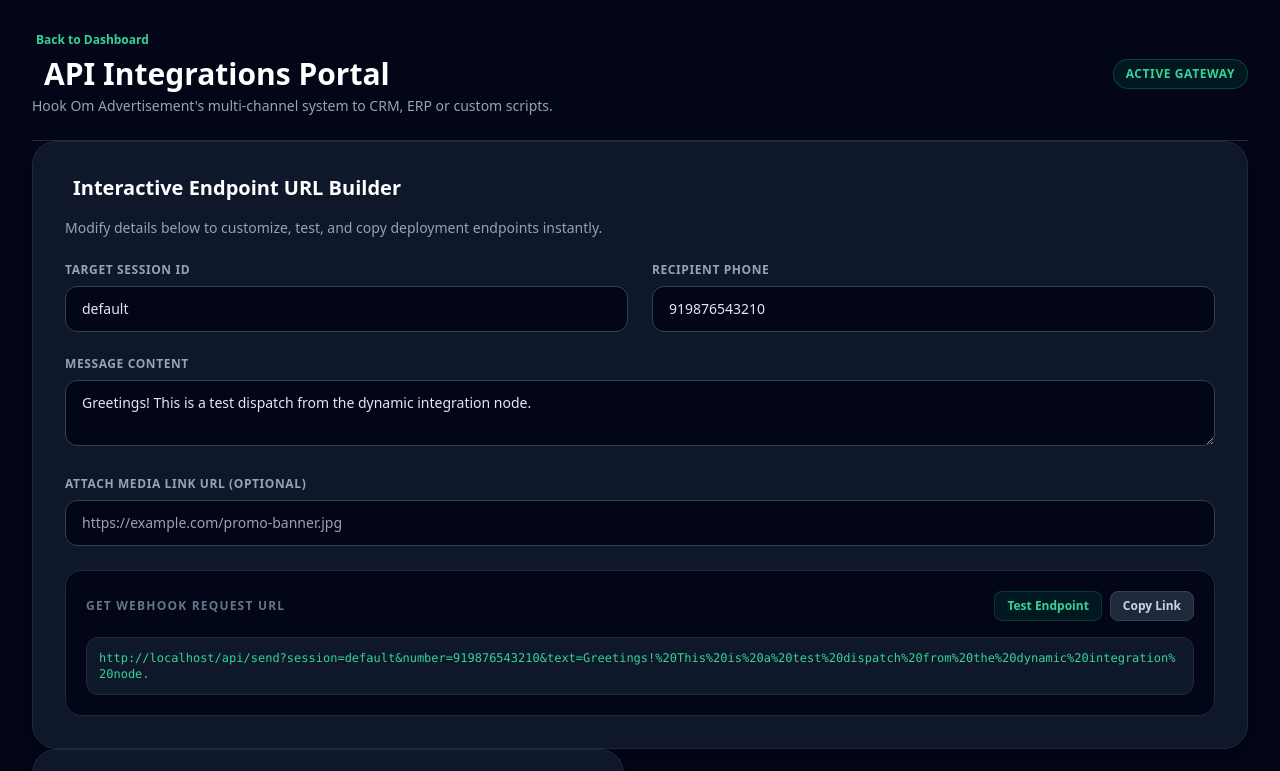
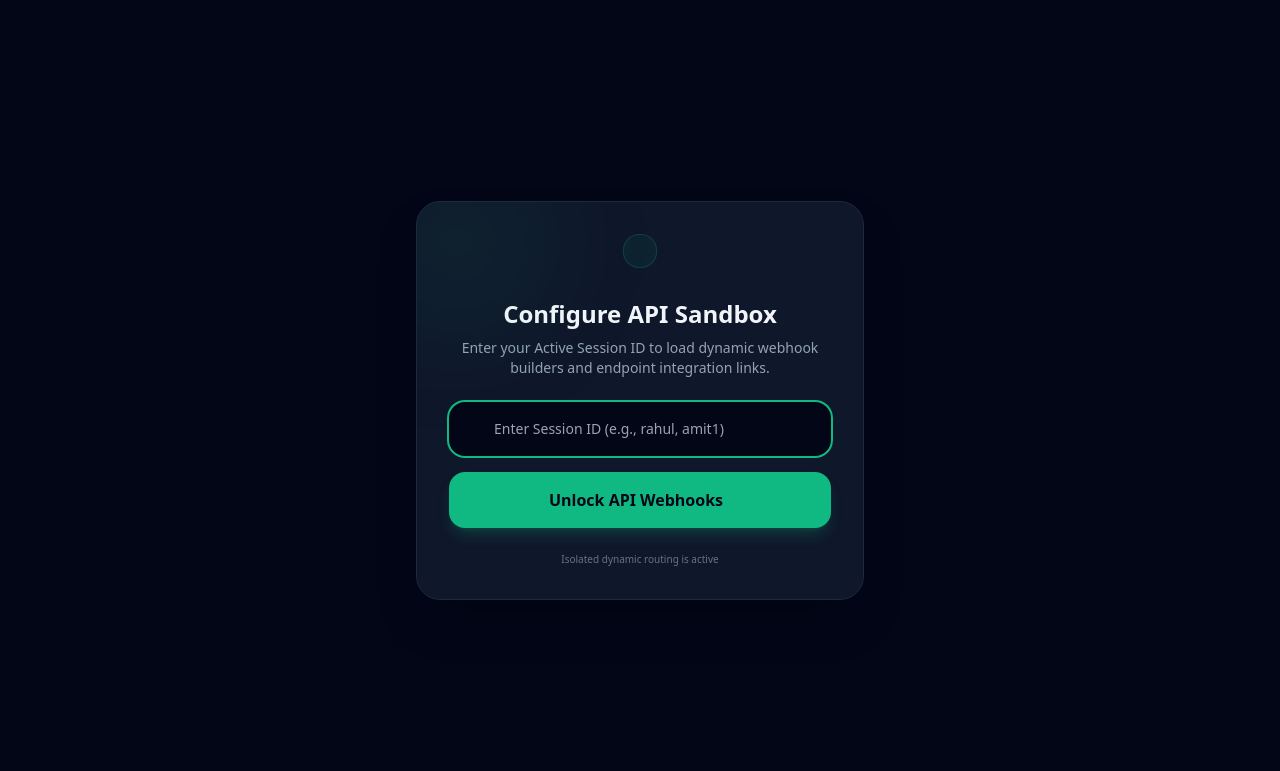
Before and after one commit to thersihag/whatsapp-gateway, a website: page public/api.html in a window 1280 px wide. Shown: the top 771 px of the page. Drawn offline with nearby package versions, Linux system fonts and the light colour scheme.

Commit message:
Update api.html

```diff
--- a/public/api.html
+++ b/public/api.html
@@ -8,6 +8,37 @@
 </head>
 <body class="bg-slate-950 text-slate-100 p-8">
     <!-- Header -->
+<!-- Gatekeeper API Block Prompt Modal -->
+<div id="gatekeeperModal" class="fixed inset-0 bg-slate-950 z-50 flex items-center justify-center p-6 transition-all duration-300">
+    <div class="max-w-md w-full bg-slate-900 border border-slate-800 rounded-3xl p-8 text-center shadow-2xl relative overflow-hidden">
+        <div class="absolute -top-10 -left-10 w-40 h-40 bg-emerald-500/10 rounded-full blur-3xl"></div>
+
+        <div class="bg-emerald-600/10 p-4 rounded-2xl inline-block mb-6 border border-emerald-500/20">
+            <i class="fas fa-key text-4xl text-emerald-400"></i>
+        </div>
+
+        <h2 class="text-2xl font-bold mb-2">Configure API Sandbox</h2>
+        <p class="text-slate-400 text-sm mb-6">Enter your Active Session ID to load dynamic webhook builders and endpoint integration links.</p>
+
+        <div class="space-y-4">
+            <div class="relative">
+                <i class="fas fa-fingerprint absolute left-4 top-1/2 -translate-y-1/2 text-slate-500"></i>
+                <input type="text" id="initialSessionInput" placeholder="Enter Session ID (e.g., rahul, amit1)"
+                    class="w-full bg-slate-950 border border-slate-700 rounded-2xl pl-11 pr-4 py-4 text-sm focus:outline-none focus:ring-2 focus:ring-emerald-500 focus:border-transparent text-slate-200">
+            </div>
+            <button onclick="submitGatekeeperSession()" class="w-full bg-emerald-500 hover:bg-emerald-600 text-slate-950 font-bold py-4 rounded-2xl transition flex items-center justify-center gap-2 shadow-lg shadow-emerald-500/20">
+                Unlock API Webhooks <i class="fas fa-arrow-right"></i>
+            </button>
+        </div>
+        <p class="text-[10px] text-slate-500 mt-6">Isolated dynamic routing is active</p>
+    </div>
+</div>
+
+<!-- Main Workspace (Hidden until Gatekeeper Verified) -->
+<div id="workspaceContent" class="opacity-0 transition-opacity duration-500 pointer-events-none p-6 md:p-12">
+    <div class="max-w-5xl mx-auto space-y-8">
+
+        <!-- Header -->
         <div class="flex items-center justify-between border-b border-slate-800 pb-6">
             <div>
                 <a href="/" class="text-xs font-semibold text-emerald-400 hover:underline flex items-center gap-1 mb-2">
@@ -16,11 +47,11 @@
                 <h1 class="text-3xl font-extrabold text-white flex items-center gap-3">
                     <i class="fas fa-plug text-emerald-500"></i> API Integrations Portal
                 </h1>
-            <p class="text-slate-400 text-sm mt-1">Hook Om Advertisement's multi-channel system to CRM, ERP or custom scripts.</p>
+                <p class="text-slate-400 text-sm mt-1">Configure your systems to seamlessly push notifications through session: <span id="currentSessionTag" class="text-emerald-400 font-bold font-mono">None</span></p>
             </div>
-        <div class="bg-emerald-500/10 text-emerald-400 text-xs px-3 py-1.5 rounded-full border border-emerald-500/30 font-bold uppercase tracking-wider">
-            Active Gateway
-        </div>
+            <button onclick="switchSessionPrompt()" class="bg-slate-800 hover:bg-slate-700 text-slate-300 font-bold text-xs px-4 py-2.5 rounded-xl border border-slate-700 transition">
+                <i class="fas fa-key text-emerald-400"></i> Switch ID
+            </button>
         </div>
 
         <!-- Interactive Sandbox Builder -->
@@ -28,13 +59,13 @@
             <h2 class="text-xl font-bold mb-4 flex items-center gap-2 text-white">
                 <i class="fas fa-sliders-h text-emerald-500"></i> Interactive Endpoint URL Builder
             </h2>
-        <p class="text-slate-400 text-sm mb-6">Modify details below to customize, test, and copy deployment endpoints instantly.</p>
+            <p class="text-slate-400 text-sm mb-6">Modify parameters below to build and test your production endpoints live.</p>
 
             <div class="grid grid-cols-1 md:grid-cols-2 gap-6 mb-6">
                 <div>
-                <label class="block text-xs font-bold uppercase tracking-wider text-slate-400 mb-2">Target Session ID</label>
-                <input type="text" id="apiSession" value="default" oninput="buildApiUrl()"
-                    class="w-full bg-slate-950 border border-slate-700 rounded-xl px-4 py-3 text-sm text-slate-200 focus:outline-none focus:ring-1 focus:ring-emerald-500">
+                    <label class="block text-xs font-bold uppercase tracking-wider text-slate-400 mb-2">Target Session ID (Read-only)</label>
+                    <input type="text" id="apiSession" disabled
+                        class="w-full bg-slate-950/50 border border-slate-800 rounded-xl px-4 py-3 text-sm text-slate-500 font-mono cursor-not-allowed">
                 </div>
                 <div>
                     <label class="block text-xs font-bold uppercase tracking-wider text-slate-400 mb-2">Recipient Phone</label>
@@ -44,7 +75,7 @@
                 <div class="md:col-span-2">
                     <label class="block text-xs font-bold uppercase tracking-wider text-slate-400 mb-2">Message Content</label>
                     <textarea id="apiText" rows="2" oninput="buildApiUrl()"
-                    class="w-full bg-slate-950 border border-slate-700 rounded-xl px-4 py-3 text-sm text-slate-200 focus:outline-none focus:ring-1 focus:ring-emerald-500">Greetings! This is a test dispatch from the dynamic integration node.</textarea>
+                        class="w-full bg-slate-950 border border-slate-700 rounded-xl px-4 py-3 text-sm text-slate-200 focus:outline-none focus:ring-1 focus:ring-emerald-500 font-sans">Greetings! This is a test dispatch from the dynamic integration node.</textarea>
                 </div>
                 <div class="md:col-span-2">
                     <label class="block text-xs font-bold uppercase tracking-wider text-slate-400 mb-2">Attach Media Link URL (Optional)</label>
@@ -122,6 +153,7 @@ BAD INSTANCE ERROR (400)
 
 
     </div>
+</div>
 
 <!-- Alert Dialog -->
 <div id="apiAlert" class="hidden fixed bottom-6 right-6 bg-slate-900 border border-emerald-500/50 rounded-2xl px-6 py-4 shadow-2xl z-50 flex items-center gap-3">
@@ -129,6 +161,8 @@ BAD INSTANCE ERROR (400)
 </div>
 
 <script>
+    let activeSession = null;
+
     function showAlert(msg, isSuccess = true) {
         const alertBox = document.getElementById('apiAlert');
         const alertMsg = document.getElementById('apiAlertMessage');
@@ -142,14 +176,51 @@ BAD INSTANCE ERROR (400)
         setTimeout(() => alertBox.classList.add('hidden'), 3500);
     }
 
+    // Gatekeeper control flow
+    function submitGatekeeperSession() {
+        const val = document.getElementById('initialSessionInput').value.trim();
+        if (!val || val.length < 3) {
+            return showAlert("Please enter a valid Session ID (minimum 3 characters)", false);
+        }
+
+        activeSession = val.toLowerCase().replace(/[^a-z0-9]/g, '');
+        localStorage.setItem('wa_gateway_session', activeSession);
+
+        initializeApiPortal();
+    }
+
+    function switchSessionPrompt() {
+        localStorage.removeItem('wa_gateway_session');
+        activeSession = null;
+
+        document.getElementById('workspaceContent').className = "opacity-0 transition-opacity duration-500 pointer-events-none p-6 md:p-12";
+        document.getElementById('gatekeeperModal').classList.remove('hidden');
+        document.getElementById('initialSessionInput').value = '';
+        document.getElementById('initialSessionInput').focus();
+    }
+
+    function initializeApiPortal() {
+        document.getElementById('gatekeeperModal').classList.add('hidden');
+
+        const content = document.getElementById('workspaceContent');
+        content.classList.remove('pointer-events-none');
+        content.className = "opacity-100 transition-opacity duration-500 p-6 md:p-12";
+
+        document.getElementById('currentSessionTag').innerText = activeSession;
+        document.getElementById('apiSession').value = activeSession;
+
+        buildApiUrl();
+        showAlert(`Workspace API unlocked for: [${activeSession}]`);
+    }
+
     function buildApiUrl() {
+        if (!activeSession) return;
         const host = window.location.origin;
-        const session = document.getElementById('apiSession').value.trim() || 'default';
         const number = document.getElementById('apiPhone').value.trim() || '919876543210';
         const text = encodeURIComponent(document.getElementById('apiText').value.trim());
         const media = encodeURIComponent(document.getElementById('apiMedia').value.trim());
 
-        let finalUrl = `${host}/api/send?session=${session}&number=${number}&text=${text}`;
+        let finalUrl = `${host}/api/send?session=${activeSession}&number=${number}&text=${text}`;
         if (media) {
             finalUrl += `&media=${media}`;
         }
@@ -178,13 +249,20 @@ BAD INSTANCE ERROR (400)
         document.body.appendChild(dummy);
         dummy.value = urlText;
         dummy.select();
-        document.execCommand("copy"); // Reliable clipboard fallback
+        document.execCommand("copy");
         document.body.removeChild(dummy);
         showAlert("Copied API endpoint link to clipboard!");
     }
 
     window.addEventListener('DOMContentLoaded', () => {
-        buildApiUrl();
+        const stored = localStorage.getItem('wa_gateway_session');
+        if (stored) {
+            activeSession = stored;
+            initializeApiPortal();
+        } else {
+            document.getElementById('gatekeeperModal').classList.remove('hidden');
+            document.getElementById('initialSessionInput').focus();
+        }
     });
 </script>
 
```
Lines whose indentation alone changed are shown as unchanged.
